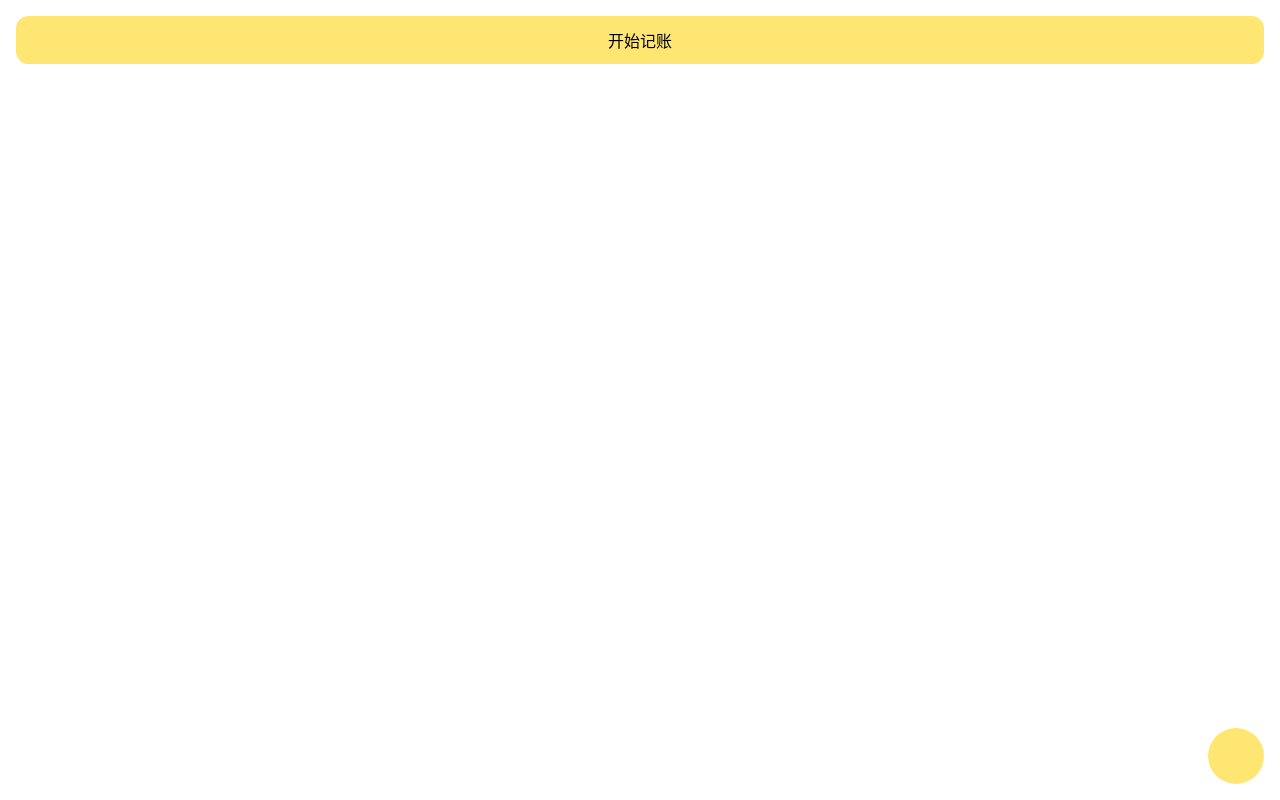
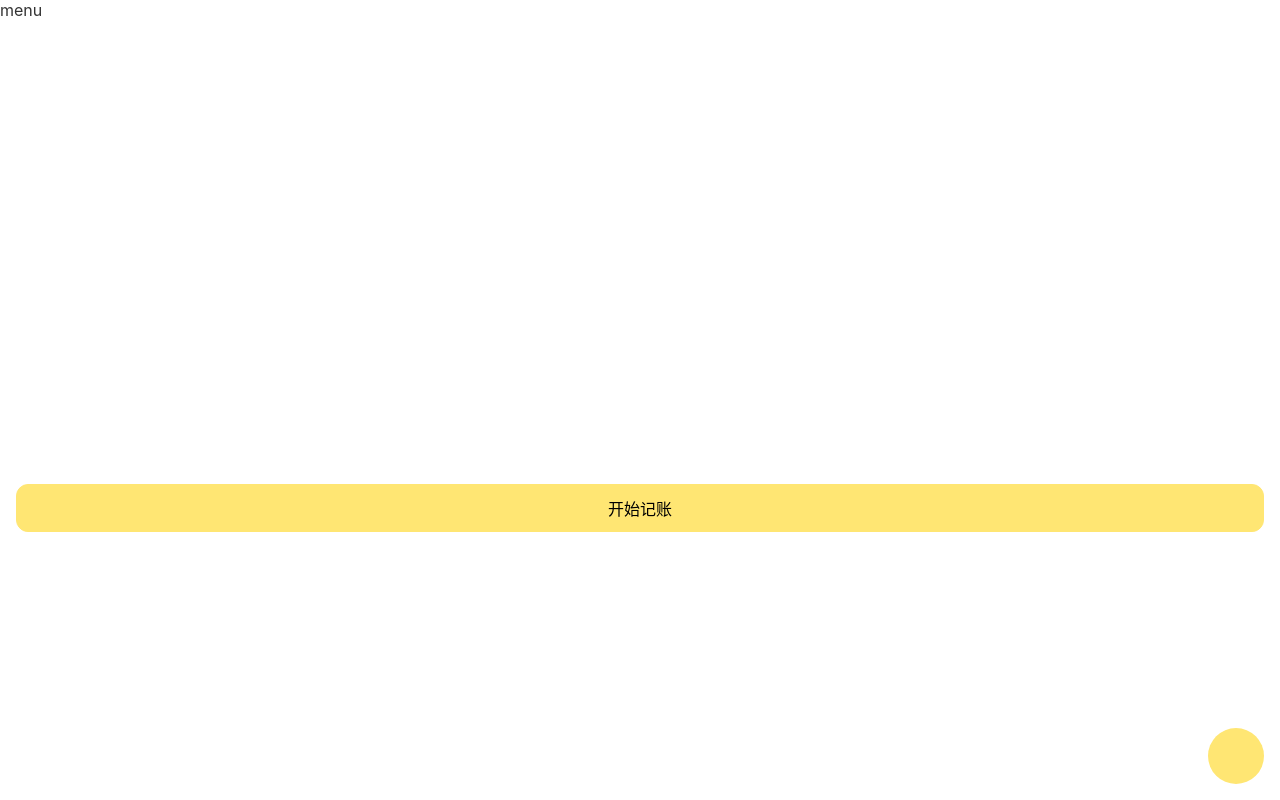
Before and after one commit to AtlasZhu/mangosteen-demo, a Vue app: page /#/start in a window 1280 px wide. Built offline with nearby package versions, Linux system fonts and the light colour scheme.

Commit message:
制作Center组件

```diff
--- a/index.html
+++ b/index.html
@@ -1,16 +1,16 @@
-<!DOCTYPE html>
+<!doctype html>
 <html lang="zh">
   <head>
     <meta charset="UTF-8" />
-    <link rel="icon" href="/src/assets/icons/pineapple.svg" />
+    <link href="/src/assets/icons/pineapple.svg" rel="icon" />
     <meta
+      content="width=device-width,initial-scale=1,minimum-scale=1,maximum-scale=1,user-scalable=no,viewport-fit=cover"
       name="viewport"
-      content="width=device-width,initial-scale=1,minimum-scale=1,maximum-scale=1,user-scalable=no,viewport-fit=cover"
     />
-    <title>菠萝记账</title>
+    <title>菠萝账本</title>
   </head>
   <body>
     <div id="app"></div>
-    <script type="module" src="/src/main.tsx"></script>
+    <script src="/src/main.tsx" type="module"></script>
   </body>
 </html>
--- a/package.json
+++ b/package.json
@@ -14,7 +14,6 @@
   "devDependencies": {
     "@vitejs/plugin-vue": "^4.2.3",
     "@vitejs/plugin-vue-jsx": "^3.0.1",
-    "prettier": "^3.0.1",
     "sass": "^1.64.2",
     "typescript": "^4.9.5",
     "vite": "^4.4.9",
--- /dev/null
+++ b/src/shared/Center.module.scss
@@ -0,0 +1,13 @@
+.center {
+  display: flex;
+  justify-content: center;
+  align-items: center;
+
+  &.column {
+    flex-direction: column;
+  }
+
+  &.row {
+    flex-direction: row;
+  }
+}
--- /dev/null
+++ b/src/shared/Center.tsx
@@ -0,0 +1,18 @@
+import { defineComponent, PropType } from "vue";
+import s from "./Center.module.scss";
+
+export const Center = defineComponent({
+  props: {
+    direction: {
+      type: String as PropType<"column" | "row">,
+      default: "column",
+    },
+  },
+  setup(props, context) {
+    return () => (
+      <div class={[s.center, s[props.direction]]}>
+        {context.slots.default?.()}
+      </div>
+    );
+  },
+});
--- a/src/shared/FloatButton.module.scss
+++ b/src/shared/FloatButton.module.scss
@@ -9,6 +9,7 @@
   position: fixed;
   bottom: 16px;
   right: 16px;
+
   .icon {
     width: 28px;
     height: 28px;
--- a/src/views/Start.module.scss
+++ b/src/views/Start.module.scss
@@ -1,6 +1,13 @@
-.button {
-  width: 100%;
-  &_wrapper {
-    margin: 16px;
+.button_wrapper {
+  margin: 16px;
+  > .button {
+    width: 100%;
   }
 }
+.pig_wrapper {
+  padding: 160px;
+  .pig {
+    width: 128px;
+    height: 128px;
+  }
+}
--- a/src/views/Start.tsx
+++ b/src/views/Start.tsx
@@ -1,21 +1,29 @@
 import { defineComponent } from "vue";
+import pig from "../assets/icons/pig.svg";
 import { Button } from "../shared/Button";
+import { Center } from "../shared/Center";
+import { FloatButton } from "../shared/FloatButton";
+import { Icon } from "../shared/Icon";
 import s from "./Start.module.scss";
-import { FloatButton } from "../shared/FloatButton";
+
 export const Start = defineComponent({
   setup() {
-    const btnClick = () => {
+    const onClick = () => {
       console.log("click");
     };
     return () => (
-      <>
+      <div>
+        <nav>menu</nav>
+        <Center class={s.pig_wrapper}>
+          <Icon iconName={pig} class={s.pig}></Icon>
+        </Center>
         <div class={s.button_wrapper}>
-          <Button class={s.button} onClick={btnClick}>
+          <Button class={s.button} onClick={onClick}>
             开始记账
           </Button>
+          <FloatButton onClick={onClick}></FloatButton>
         </div>
-        <FloatButton onClick={btnClick}></FloatButton>
-      </>
+      </div>
     );
   },
 });
--- a/src/views/Welcome.tsx
+++ b/src/views/Welcome.tsx
@@ -1,8 +1,8 @@
 import {
+  defineComponent,
   FunctionalComponent,
+  ref,
   Transition,
-  defineComponent,
-  ref,
   watch,
 } from "vue";
 import { RouterView, useRoute, useRouter } from "vue-router";
@@ -86,7 +86,7 @@ export const Welcome = defineComponent({
           <svg>
             <use xlinkHref={`#${logo}`}></use>
           </svg>
-          <h1>山竹记账</h1>
+          <h1>菠萝账本</h1>
         </header>
         <main ref={refOfWelcomeItem}>
           <RouterView>
```
Also changed, not shown: 2 other files (tests, documents, lock files or other folders).
